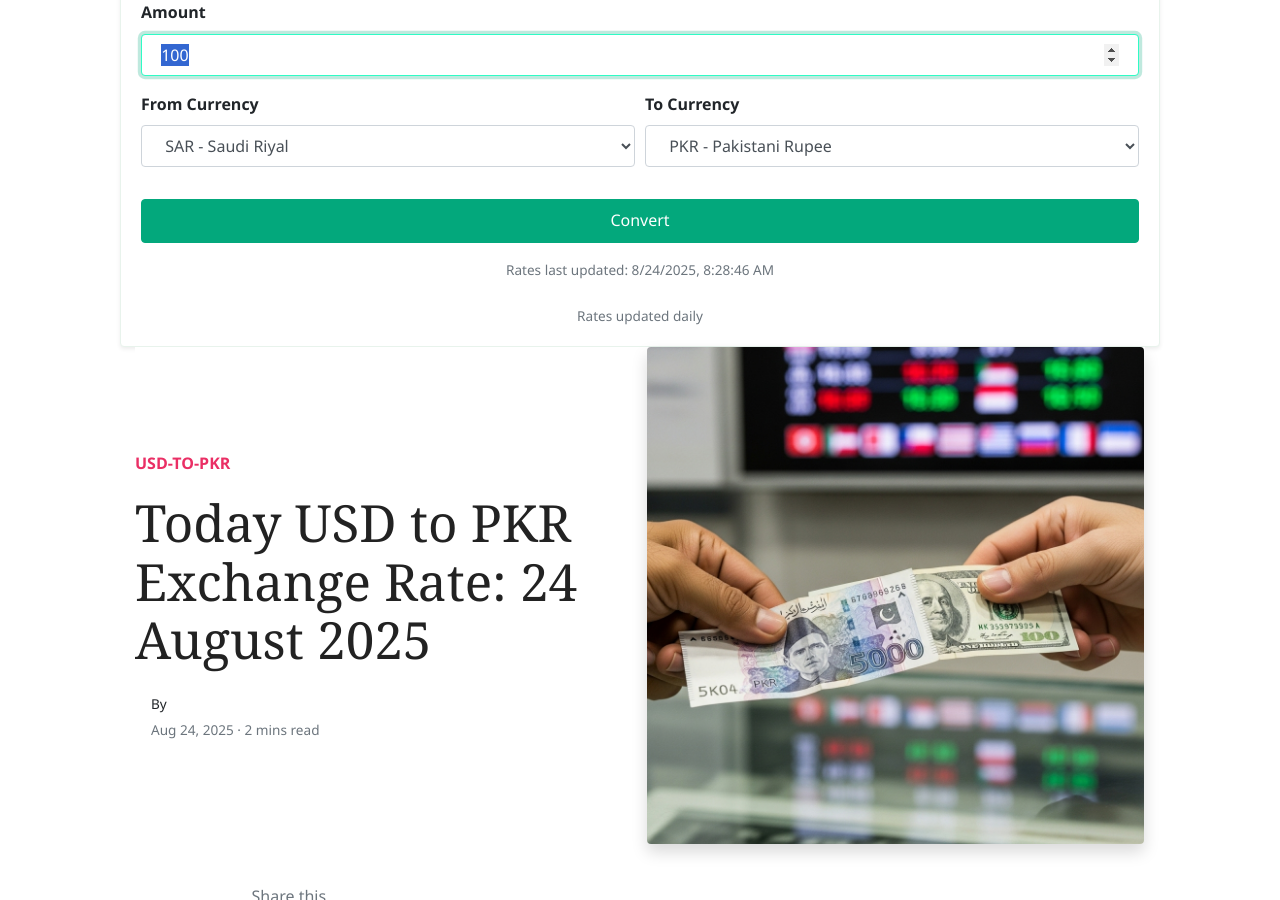
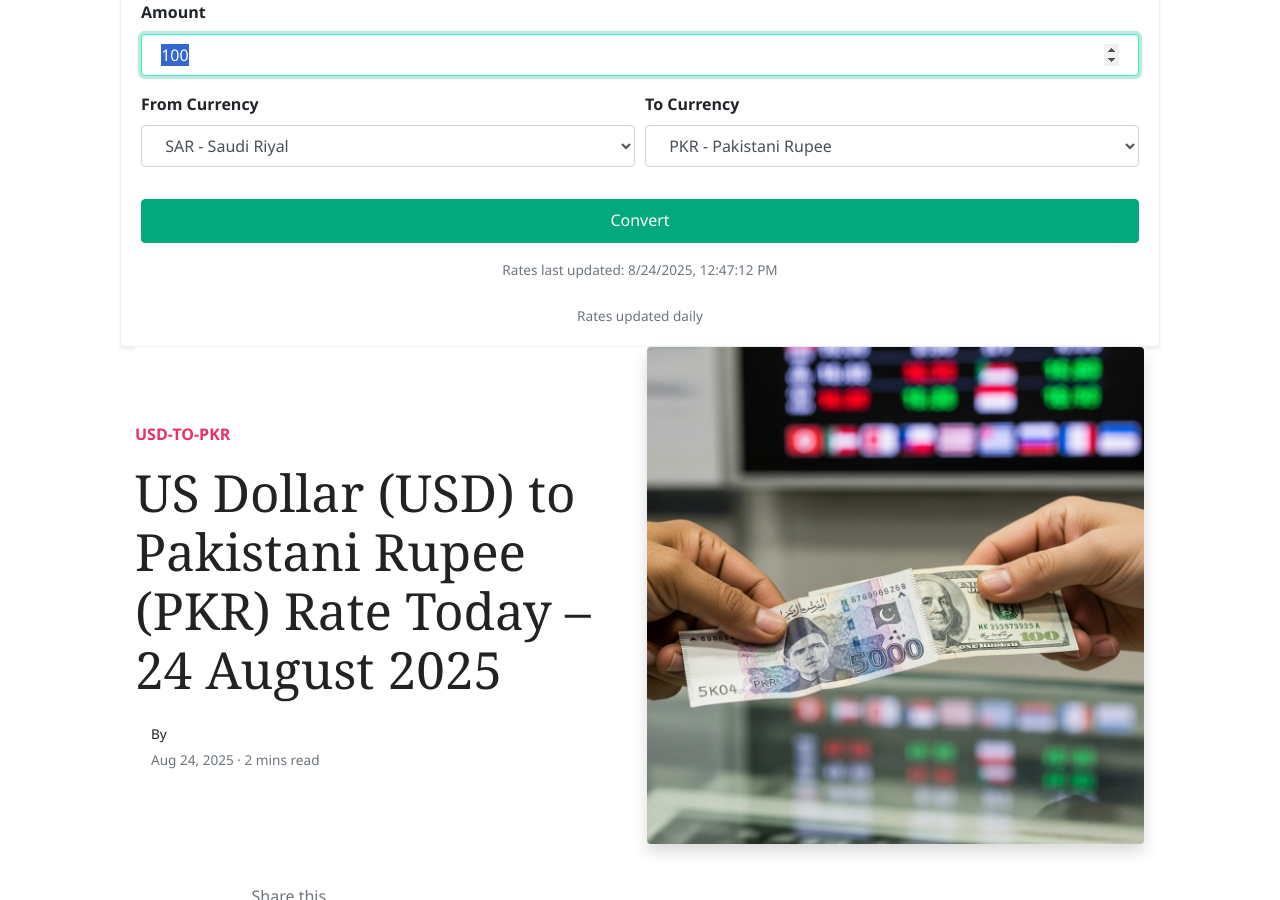
Before and after one commit to mlcom/mlcom.github.io, a Jekyll site: the page built from _posts/2025-08-24-today-us-dollar-to-pkr-exchange-rate-august-2025-prices-updated-usd-to-pkr.md, in a window 1280 px wide and 900 px high, scrolled down 242 px. Built offline with Jekyll 4.4.1, drawn with Linux system fonts in a browser that asks for light colours; nearby versions of some CDN libraries; comment, search, counter and statistics services are not loaded.

Commit message:
Automated: Update currency rates and generate daily posts

```diff
--- a/_data/rates.yml
+++ b/_data/rates.yml
@@ -1,4 +1,4 @@
-last_updated_utc: '2025-08-24T08:28:46.710947+00:00'
+last_updated_utc: '2025-08-24T12:47:12.828386+00:00'
 rates:
   AED: 3.6725
   AFN: 68.7649
--- a/_posts/2025-08-24-today-us-dollar-to-pkr-exchange-rate-august-2025-prices-updated-usd-to-pkr.md
+++ b/_posts/2025-08-24-today-us-dollar-to-pkr-exchange-rate-august-2025-prices-updated-usd-to-pkr.md
@@ -1,6 +1,6 @@
 ---
 layout: post
-title:  'Today USD to PKR Exchange Rate: 24 August 2025'
+title:  'US Dollar (USD) to Pakistani Rupee (PKR) Rate Today – 24 August 2025'
 author: jane
 categories: [ usd-to-pkr ]
 image: assets/images/usd-to-pkr-rate-today.jpg
```
